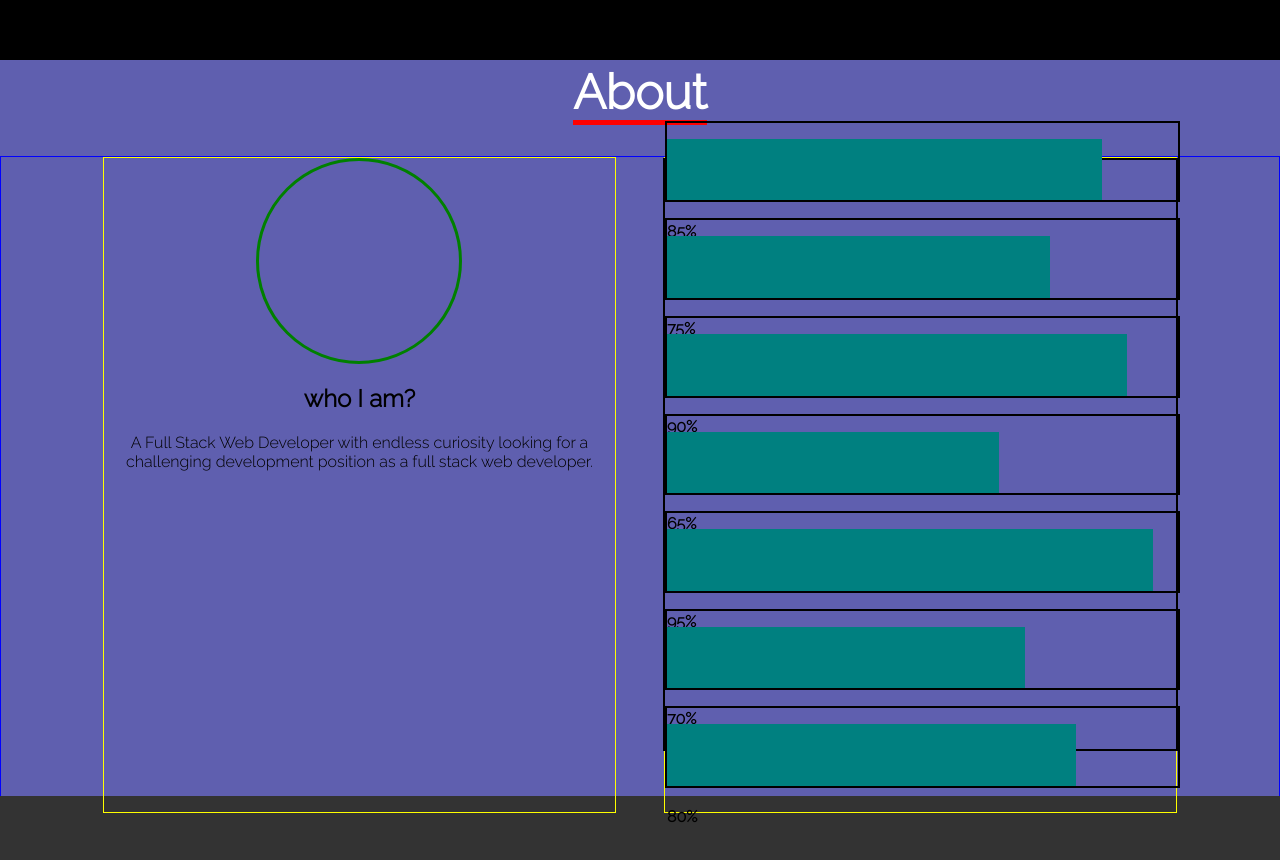
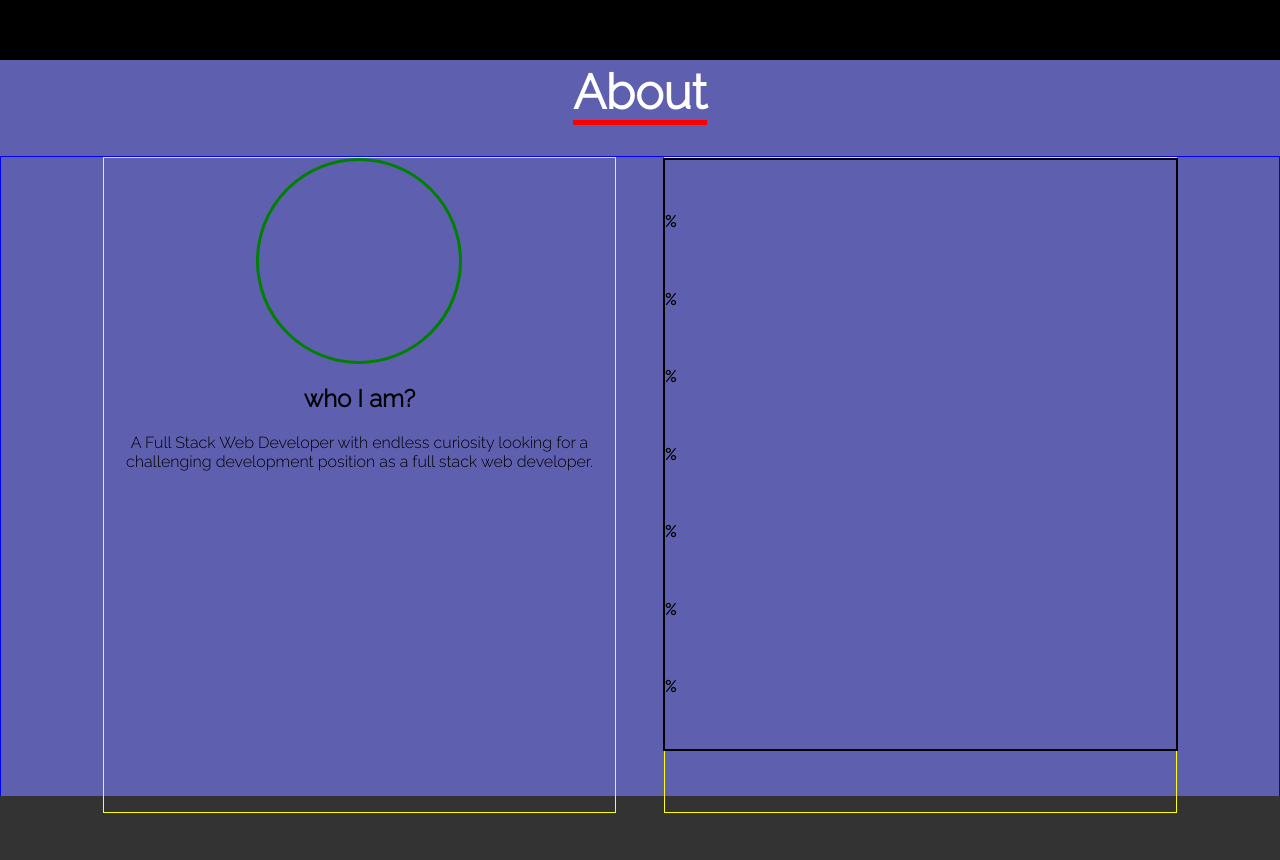
Before and after one commit to aviadc/portfolio, a React (Create React App) app: page / in a window 1280 px wide. Shown: the part 740-1600 px from the top of the page. Built offline with nearby package versions, Linux system fonts and the light colour scheme.

Commit message:
fix about

```diff
--- /dev/null
+++ b/src/components/SkillItem/index.js
@@ -0,0 +1,19 @@
+import React from 'react'
+import StyledSkillRange from '../styledComponents/StyledSkillRange'
+import "./skillItem.scss"
+
+const SkillItem = () => {
+  return (
+    <div className='skill-container'>
+      <div className='skill-name'>
+
+      </div>
+      <div className='skill-range-bar'>
+
+        <h4>%</h4>
+      </div>
+    </div>
+  )
+}
+
+export default SkillItem
--- a/src/components/SkillRange/index.js
+++ /dev/null
@@ -1,19 +0,0 @@
-import React from 'react'
-import StyledSkillRange from '../styledComponents/StyledSkillRange'
-import "./skillRange.scss"
-
-const SkillRange = (props) => {
-  return (
-    <div className='skill-range-container'>
-      <div className='skill-range-name'>
-        {props.skillName}
-      </div>
-      <div className='skill-range-size'>
-        <StyledSkillRange size={props.size} delay={props.delay}></StyledSkillRange>
-        <h4>{props.size}%</h4>
-      </div>
-    </div>
-  )
-}
-
-export default SkillRange
--- a/src/components/pages/About/index.js
+++ b/src/components/pages/About/index.js
@@ -1,7 +1,7 @@
 import React, { useEffect } from "react";
 import Aos from "aos";
 import "aos/dist/aos.css";
-import SkillRange from "../../SkillRange";
+import SkillItem from "../../SkillItem";
 import "./about.scss";
 import PageTitle from "../../PageTitle";
 
@@ -25,13 +25,13 @@ const About = () => {
         </div>
         <div className='about-right'>
           <div className='skill-range-container'>
-            <SkillRange size='85' delay='0' />
-            <SkillRange size='75' delay='.1' />
-            <SkillRange size='90' delay='.2' />
-            <SkillRange size='65' delay='.3' />
-            <SkillRange size='95' delay='.4' />
-            <SkillRange size='70' delay='.5' />
-            <SkillRange size='80' delay='.6' />
+            <SkillItem size='85' delay='0' />
+            <SkillItem size='75' delay='.1' />
+            <SkillItem size='90' delay='.2' />
+            <SkillItem size='65' delay='.3' />
+            <SkillItem size='95' delay='.4' />
+            <SkillItem size='70' delay='.5' />
+            <SkillItem size='80' delay='.6' />
           </div>
         </div>
       </div>
```
Also changed, not shown: src/components/SkillItem/skillItem.scss (renamed from src/components/SkillRange/skillRange.scss).
